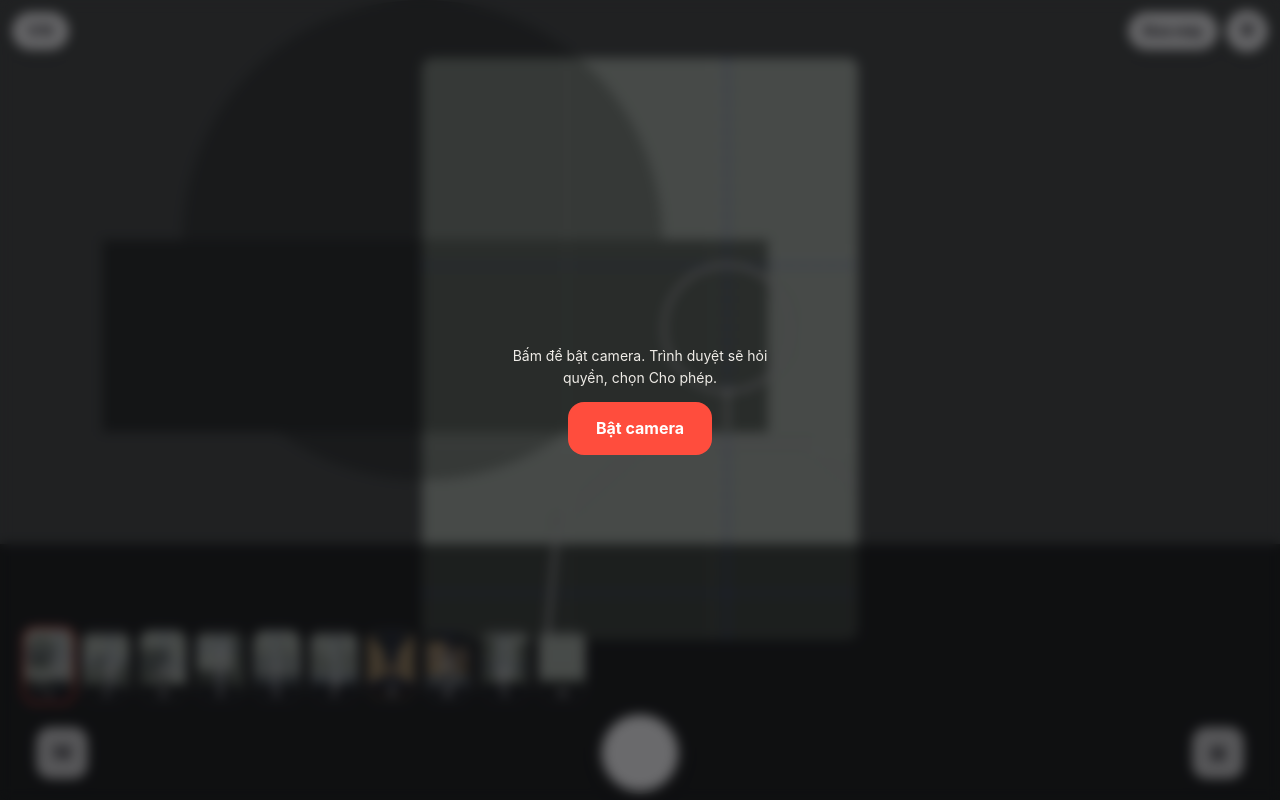
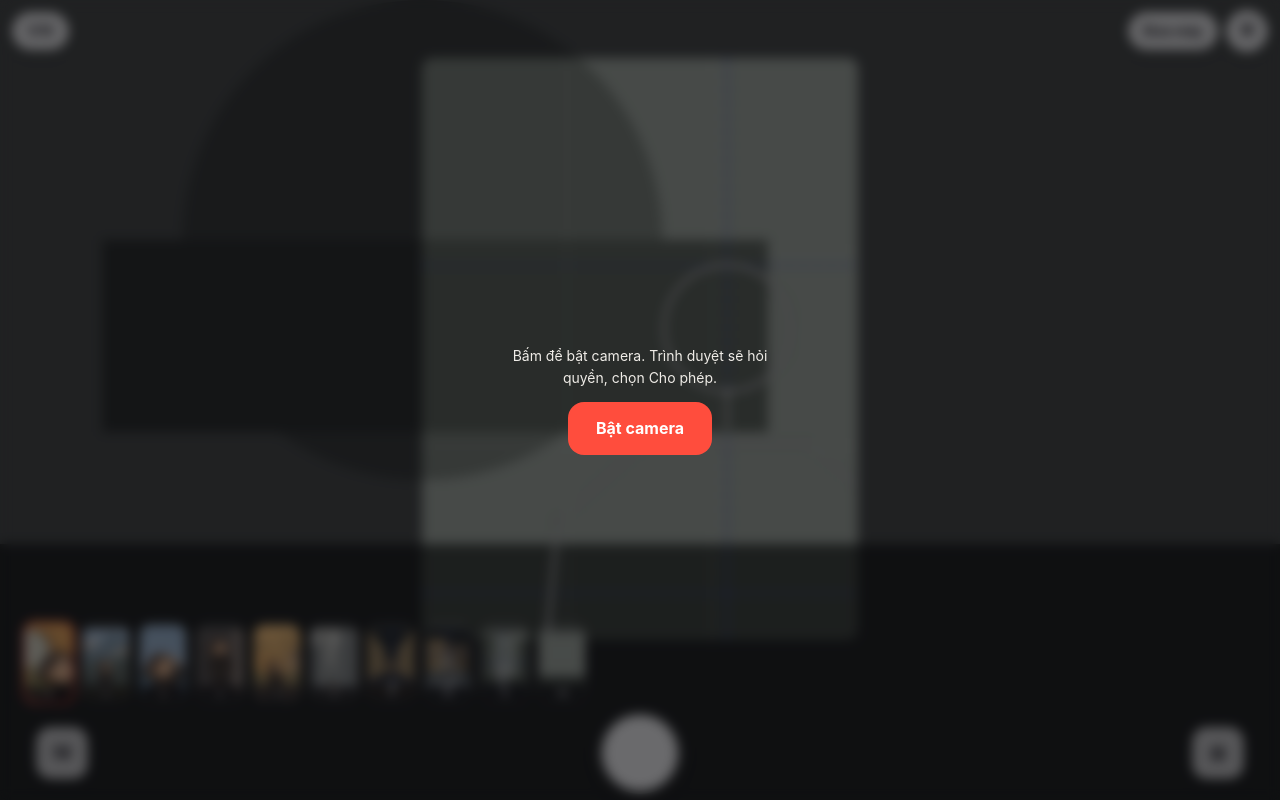
Before and after one commit to nghinim/chup-gium, a plain HTML site: page index.html in a window 1280 px wide. Drawn offline with Linux system fonts and the light colour scheme.

Commit message:
Thay tranh minh hoạ của Nghi vào thumbnail dáng 1 đến 6
Co-Authored-By: Claude Opus 5 <noreply@anthropic.com>
Claude-Session: https://claude.ai/code/session_01AmuG9JMkamWn6mQCBk3t3V

```diff
--- a/index.html
+++ b/index.html
@@ -63,6 +63,7 @@ button{font:inherit;color:inherit;background:none;border:none;cursor:pointer}
   border:2.5px solid transparent;background:rgba(255,255,255,.14);line-height:0;
   box-shadow:0 2px 10px rgba(0,0,0,.25)}
 .strip button svg{width:100%;height:auto;display:block}
+.strip button img{width:100%;object-fit:cover;display:block}
 .strip button.on{border-color:var(--accent);transform:scale(1.06)}
 .strip button.fit{border-color:var(--ok)}
 .strip button.on.fit{border-color:var(--accent)}
@@ -383,6 +384,8 @@ const E={};['stage','video','demo','ghost','crop','ov','coach','flash','start','
   'count','tipFit','strip','refs','gg','galSub','scrim','rngOp','btnRef','btnGal','btnShoot',
   'fileIn','btnHand','mlst'].forEach(k=>E[k]=$(k));
 const pose=()=>POSES[S.i];
+const ART={p1:'poses/1.webp',p2:'poses/2.webp',p3:'poses/3.webp',
+           p4:'poses/4.webp',p5:'poses/5.webp',p6:'poses/6.webp'};
 
 /* ===================== kho ảnh mẫu ===================== */
 let _db,REFS=[];
@@ -434,8 +437,12 @@ function drawStrip(){
   E.strip.innerHTML=POSES.map((p,i)=>{
     const r=RATIOS[p.ratio],W=50,H=Math.round(50*r[1]/r[0]);
     const fit=SCAN.rank.indexOf(i);
+    const art=ART[p.id];
+    const pic=art
+      ? '<img src="'+art+'" alt="" style="height:'+H+'px">'
+      : poseSVG(p,W,H,{small:true,scene:true});
     return '<button data-i="'+i+'" class="'+(i===S.i?'on ':'')+(fit>=0?'fit':'')+'">'
-      +poseSVG(p,W,H,{small:true,scene:true})
+      +pic
       +(fit>=0?'<span class="st">'+(fit===0?'★':'☆')+'</span>':'')
       +'<i>'+(i+1)+'</i></button>';
   }).join('');
```
Also changed, not shown: poses/1.webp (added), poses/2.webp (added), poses/3.webp (added), poses/4.webp (added), poses/5.webp (added), poses/6.webp (added).
